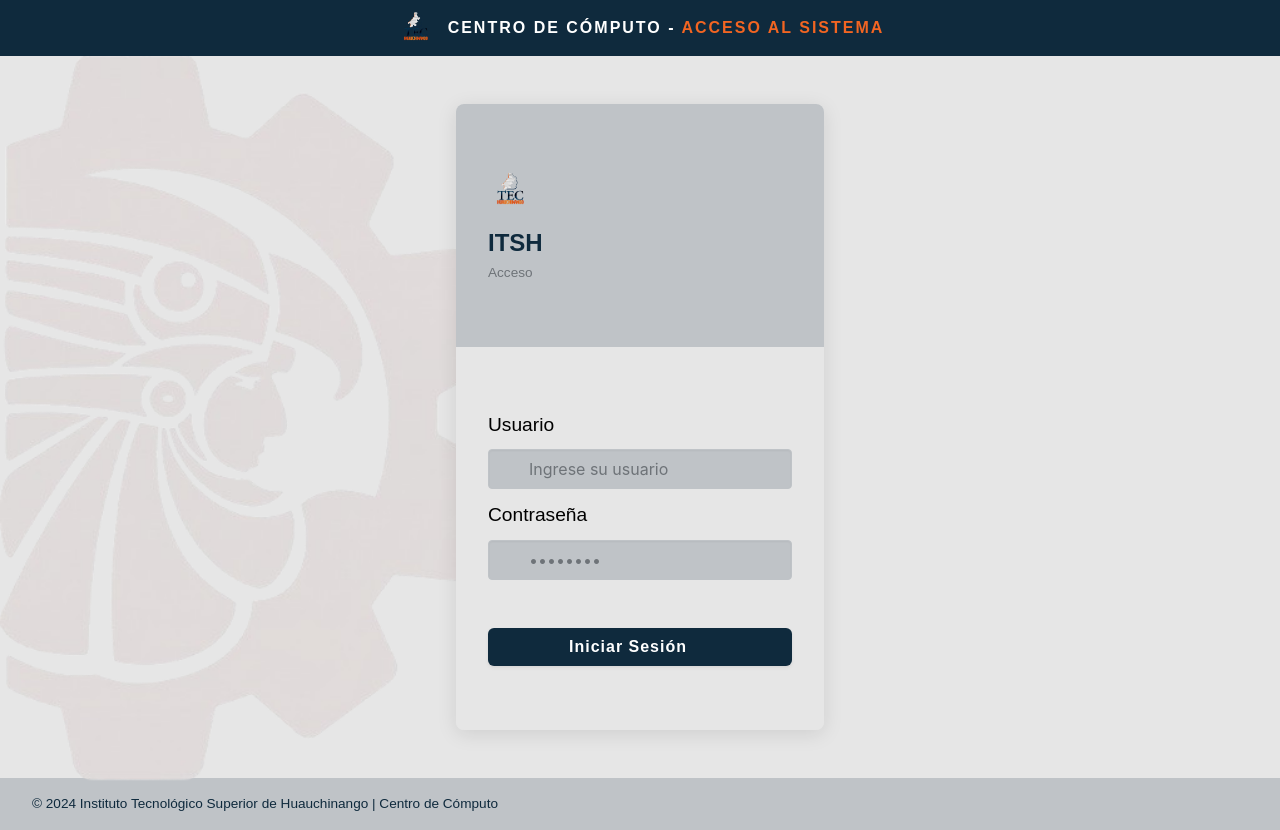
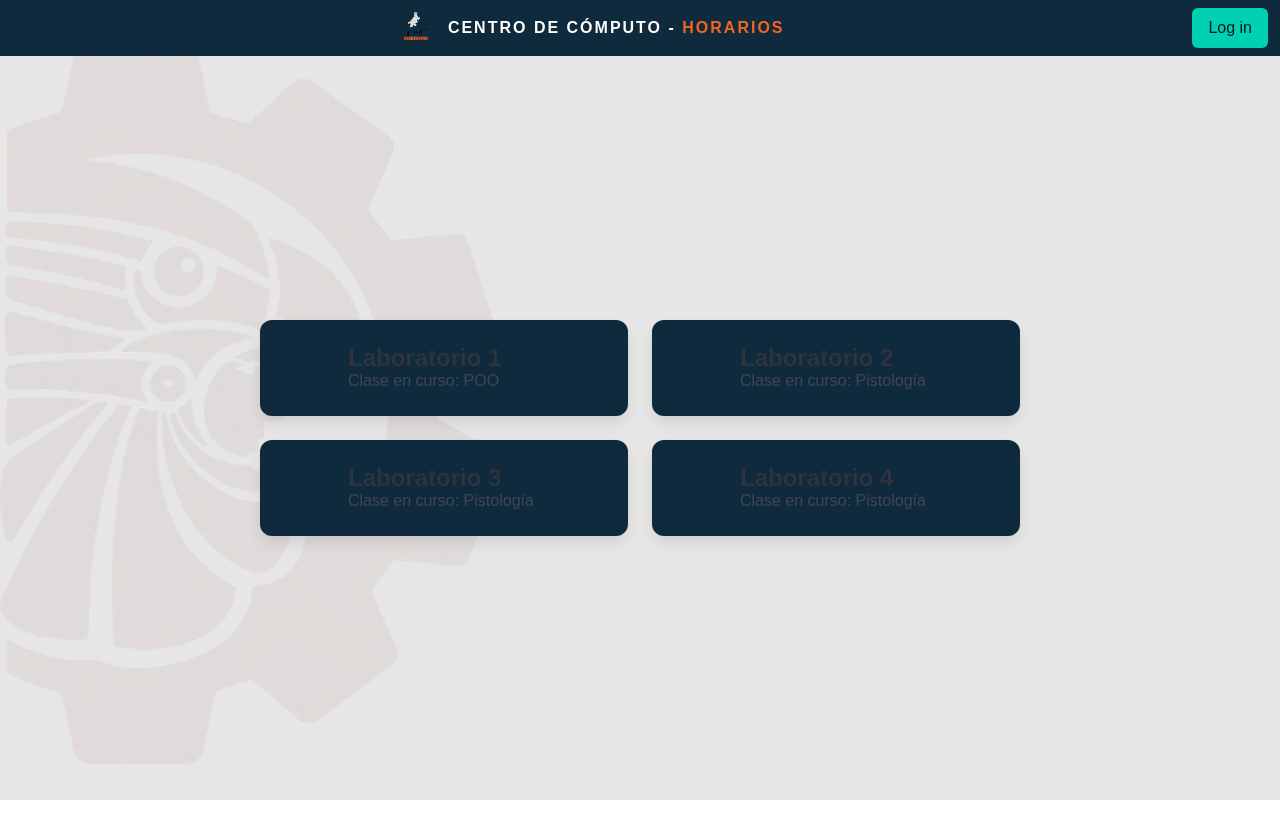
Before and after one commit to JoseFrancisco04/LogBookControl, a React (Vite) app: page / in a window 1280 px wide. After the commit the page ends 800 px from the top, so only its background shows below. Built offline with nearby package versions, Linux system fonts and the light colour scheme; some icons are missing.

Commit message:
Version inicial del mapa de navegacion (ya navega)

```diff
--- a/package.json
+++ b/package.json
@@ -11,7 +11,8 @@
   },
   "dependencies": {
     "react": "^19.2.4",
-    "react-dom": "^19.2.4"
+    "react-dom": "^19.2.4",
+    "react-router-dom": "^7.14.2"
   },
   "devDependencies": {
     "@eslint/js": "^9.39.4",
--- a/src/App.tsx
+++ b/src/App.tsx
@@ -1,10 +1,14 @@
-import {useState} from 'react'
-import Login from './pages/Login'
+//import Login from './pages/Login'
+//import MapLaboratory from "./pages/MapLaboratory.tsx";
+import { RouterProvider } from "react-router-dom"
+import { router } from "./router/Routes"
 
 function App() {
 
     return (
-        <Login />
+         //<Login />
+        //<MapLaboratory/>
+        <RouterProvider router={router} />
     )
 }
 
--- /dev/null
+++ b/src/components/CardMap.module.css
@@ -0,0 +1,8 @@
+.cardLaboratory{
+    background: var(--color-primario);
+}
+
+.columLaboratory:hover{
+    transform: translateY(-10px);
+    transition: all 0.2s ease;
+}
--- /dev/null
+++ b/src/components/CardMap.tsx
@@ -0,0 +1,30 @@
+import styles from "./CardMap.module.css"
+
+interface Props {
+    laboratoryNumber: string;
+    classInProgress: string;
+
+    onClick: () => void;
+}
+
+export default ({ laboratoryNumber, classInProgress, onClick }: Props) => {
+    return (
+        <div className={`column is-4 ${styles.columLaboratory}`}>
+            <div className={`card ${styles.cardLaboratory}`} onClick={onClick}>
+                <div className="card-content">
+                    <div className="media">
+                        <div className="media-left">
+                            <span className="icon is-large">
+                                <i className="fa-solid fa-computer fa-bounce fa-2x"></i>
+                            </span>
+                        </div>
+                        <div className="media-content">
+                            <p className="title is-4">Laboratorio {laboratoryNumber}</p>
+                            <p className="subtitle is-6">Clase en curso: {classInProgress}</p>
+                        </div>
+                    </div>
+                </div>
+            </div>
+        </div>
+    );
+}
--- /dev/null
+++ b/src/pages/LaboratorySchedule.tsx
@@ -0,0 +1,9 @@
+import { useParams } from "react-router-dom";
+
+export const LaboratorySchedule = () => {
+    const { labNumber } = useParams<{ labNumber: string }>();
+
+    return (
+        <div>Horario del laboratorio {labNumber}</div>
+    )
+}
--- a/src/pages/Login.tsx
+++ b/src/pages/Login.tsx
@@ -15,6 +15,7 @@ function Login(){
                         <span className={styles.navbarAccent}>ACCESO AL SISTEMA</span>
                     </strong>
                 </div>
+                    <button className="navbar-item">Ver Horarios</button>
             </nav>
            <section className={`section ${styles.section}`}>
                 <div className='container'>
--- /dev/null
+++ b/src/pages/MapLaboratory.tsx
@@ -0,0 +1,52 @@
+import Structure from "../components/Structure.tsx";
+import styles from "./Login.module.css";
+import styleMap from "./MapLaboratory.module.css";
+import logoTec from "../assets/logoTec.png";
+import { useNavigate } from "react-router-dom";
+import CardMap from "../components/CardMap.tsx";
+
+
+export default function MapLaboratory() {
+    const navigate = useNavigate();
+
+    const viewHorary = (labNumber: number) => {
+        navigate("/horario/" + labNumber);
+    }
+
+    return (
+        <Structure>
+            <nav className={`navbar ${styles.navbar}`}>
+                <div className={styles.navbarInner}>
+                    <img src={logoTec} alt="Logo Tec" className={styles.navbarLogo} />
+                    <strong className={styles.navbarTitle}>
+                        CENTRO DE CÓMPUTO -{' '}
+                        <span className={styles.navbarAccent}>HORARIOS</span>
+                    </strong>
+                </div>
+                <div className="navbar-end">
+                    <div className="navbar-item">
+                        <div className="buttons">
+                            <a className="button is-primary">
+                                Log in
+                            </a>
+                        </div>
+                    </div>
+                </div>
+            </nav>
+
+            <section className={`section ${styles.section}`}>
+                <div className={`container`}>
+                    <div className='columns is-centered is-mobile'>
+                        <CardMap laboratoryNumber="1" classInProgress="POO" onClick={() => viewHorary(1)} />
+                        <CardMap laboratoryNumber="2" classInProgress="Pistología" onClick={() => viewHorary(2)} />
+                    </div>
+
+                    <div className='columns is-centered is-mobile'>
+                        <CardMap laboratoryNumber="3" classInProgress="Pistología" onClick={() => viewHorary(2)} />
+                        <CardMap laboratoryNumber="4" classInProgress="Pistología" onClick={() => viewHorary(4)} />
+                    </div>
+                </div>
+            </section>
+        </Structure>
+    );
+}
--- /dev/null
+++ b/src/router/Routes.tsx
@@ -0,0 +1,24 @@
+import { createBrowserRouter } from "react-router-dom";
+
+import Login from "../pages/Login";
+import MapLaboratory from "../pages/MapLaboratory";
+import { LaboratorySchedule } from "../pages/LaboratorySchedule";
+
+export const router = createBrowserRouter([
+    {
+        path: '/',
+        element: <MapLaboratory />
+    },
+    {
+        path: '/horario/:labNumber',
+        element: <LaboratorySchedule />
+    },
+    {
+        path: '/login',
+        element: <Login />
+    },
+    {
+        path: '*',
+        element: <><h1 className="title">No existe esta ruta w</h1></>
+    }
+]);
```
Also changed, not shown: src/pages/MapLaboratory.module.css (added), 1 other file (tests, documents, lock files or other folders).
